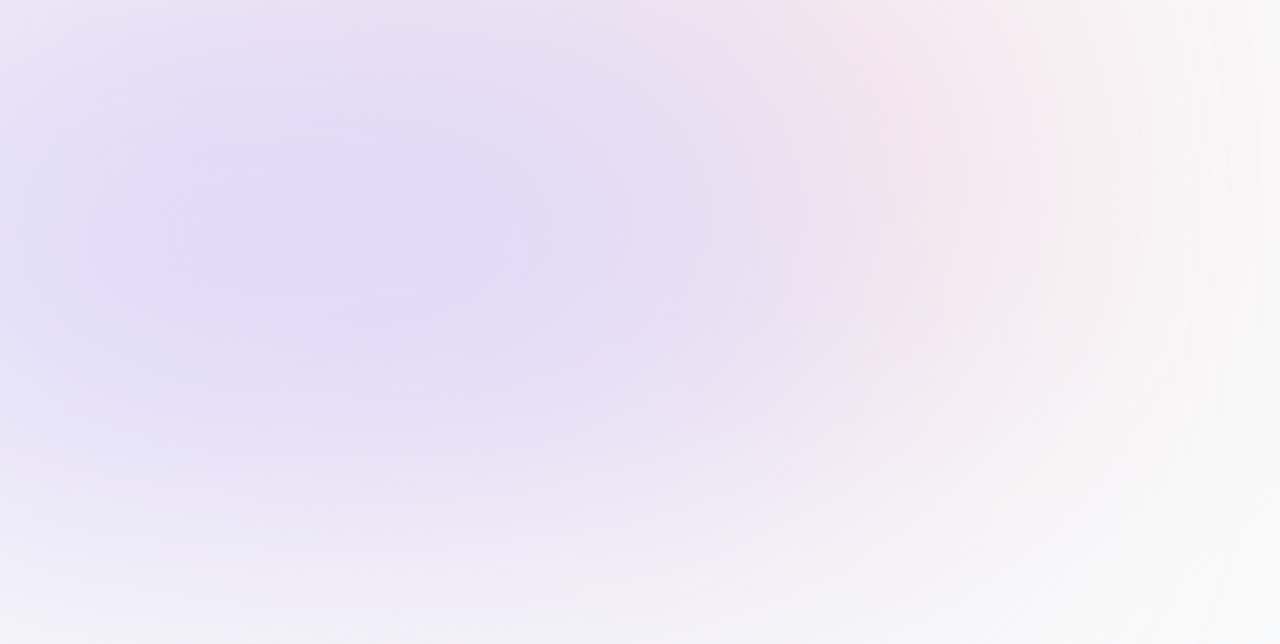
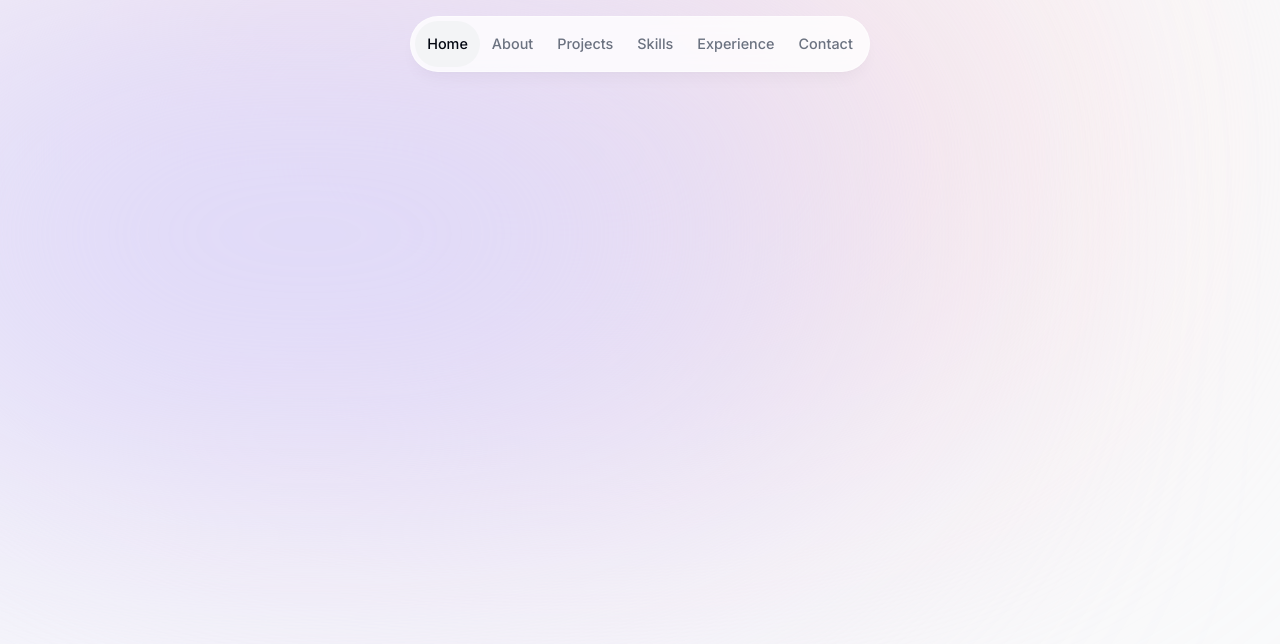
Before and after one commit to morhaaa/mohamedrhanmi.com, a Next.js app: page / in a window 1280 px wide. Shown: the top 644 px of the page. Built offline with nearby package versions, Linux system fonts and the light colour scheme.

Commit message:
Create header component

```diff
--- a/src/app/layout.tsx
+++ b/src/app/layout.tsx
@@ -1,6 +1,7 @@
 import type { Metadata } from "next";
 import { Inter } from "next/font/google";
 import "./globals.css";
+import Header from "@/components/header";
 
 const inter = Inter({ subsets: ["latin"] });
 
@@ -19,6 +20,8 @@ export default function RootLayout({
       <body className={`${inter.className} bg-gray-50 text-gray-950 relative`}>
         <div className="bg-[#fbe2e3] absolute top-[-6rem] -z-10 right-[11rem] h-[31.25rem] w-[31.25rem] rounded-full blur-[10rem] sm:w-[68.75rem] dark:bg-[#946263]"></div>
         <div className="bg-[#dbd7fb] absolute top-[-1rem] -z-10 left-[-35rem] h-[31.25rem] w-[50rem] rounded-full blur-[10rem] sm:w-[68.75rem] md:left-[-33rem] lg:left-[-28rem] xl:left-[-15rem] 2xl:left-[-5rem] dark:bg-[#676394]"></div>
+
+        <Header />
         {children}
       </body>
     </html>
--- /dev/null
+++ b/src/components/header.tsx
@@ -0,0 +1,57 @@
+"use client";
+
+import React from "react";
+import { motion } from "framer-motion";
+import { links } from "@/lib/data";
+import Link from "next/link";
+import clsx from "clsx";
+
+export default function Header() {
+  const activeSection = "Home";
+  return (
+    <header className=" fixed z-[999] w-full flex items-center justify-center md:mt-4">
+      <motion.div
+        className="flex p-1 rounded-none border border-white border-opacity-40 bg-white bg-opacity-80 shadow-lg shadow-black/[0.03] backdrop-blur-[0.5rem] sm:rounded-full dark:bg-gray-950 dark:border-black/40 dark:bg-opacity-75"
+        initial={{ y: -100, opacity: 0 }}
+        animate={{ y: 0, opacity: 1 }}
+      >
+        <ul className="flex flex-wrap items-center justify-center gap-y-1 text-[0.9rem] font-medium text-gray-500">
+          {links.map((link) => (
+            <motion.li
+              className="flex items-center justify-center relative"
+              key={link.hash}
+              initial={{ y: -100, opacity: 0 }}
+              animate={{ y: 0, opacity: 1 }}
+            >
+              <Link
+                className={clsx(
+                  "flex w-full items-center justify-center px-3 py-3 hover:text-gray-950 transition dark:text-gray-500 dark:hover:text-gray-300",
+                  {
+                    "text-gray-950 dark:text-gray-200":
+                      activeSection === link.name,
+                  }
+                )}
+                href={link.hash}
+                onClick={() => {}}
+              >
+                {link.name}
+
+                {link.name === activeSection && (
+                  <motion.span
+                    className="bg-gray-100 rounded-full absolute inset-0 -z-10 dark:bg-gray-800"
+                    layoutId="activeSection"
+                    transition={{
+                      type: "spring",
+                      stiffness: 380,
+                      damping: 30,
+                    }}
+                  ></motion.span>
+                )}
+              </Link>
+            </motion.li>
+          ))}
+        </ul>
+      </motion.div>
+    </header>
+  );
+}
--- /dev/null
+++ b/src/lib/data.ts
@@ -0,0 +1,26 @@
+export const links = [
+  {
+    name: "Home",
+    hash: "#home",
+  },
+  {
+    name: "About",
+    hash: "#about",
+  },
+  {
+    name: "Projects",
+    hash: "#projects",
+  },
+  {
+    name: "Skills",
+    hash: "#skills",
+  },
+  {
+    name: "Experience",
+    hash: "#experience",
+  },
+  {
+    name: "Contact",
+    hash: "#contact",
+  },
+];
```
Also changed, not shown: package.json (+7 -4 lines), public/app-example.png (added), 1 other file (tests, documents, lock files or other folders).
